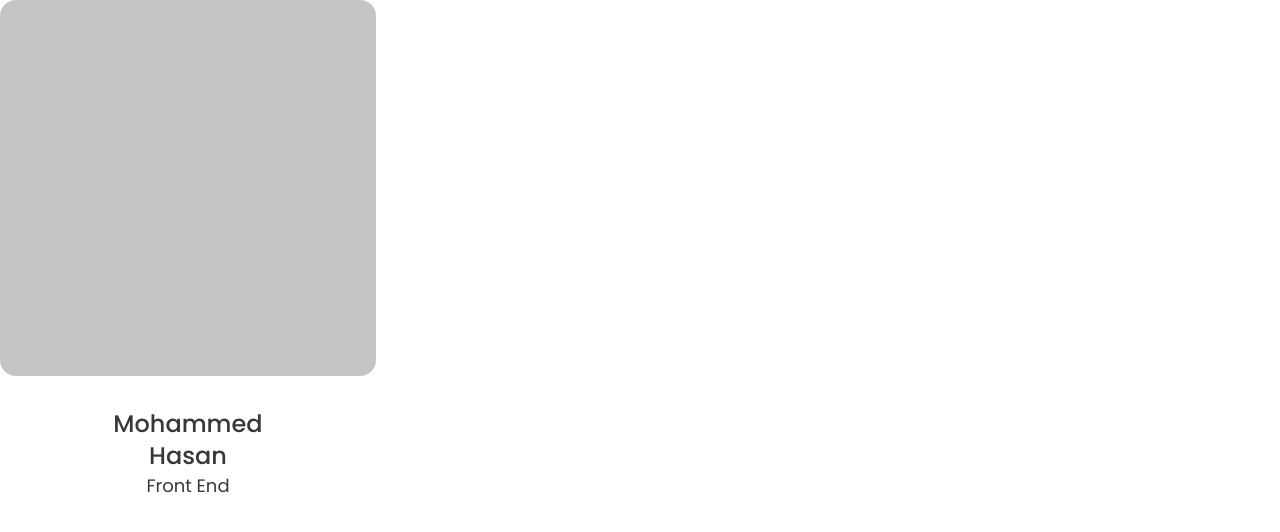
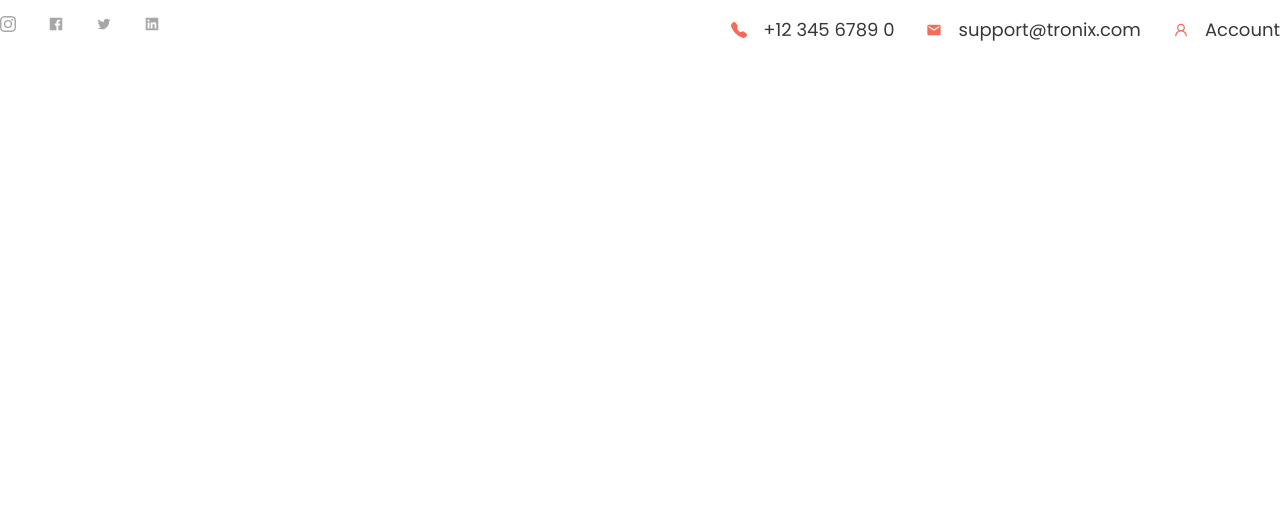
Before and after one commit to thehasandev/e_commerce_tronix, a React (Vite) app: page / in a window 1280 px wide. Shown: the top 532 px of the page. Built offline with nearby package versions, Linux system fonts and the light colour scheme.

Commit message:
navbar-top

```diff
--- a/src/App.jsx
+++ b/src/App.jsx
@@ -18,20 +18,12 @@ import Feature from './components/Feature'
 import Test from "./assets/team1.png"
 import Choosing from './components/Choosing'
 import Team from './components/Team'
+import Navbar from './components/Navbar'
 function App() {
   return (
     <div className=''>
       <Container>
-
-
-          <Flex className="flex-wrap gap-x-2">
-             <Team src={Test} name="Mohammed Hasan" title="Front End"/>
-             <Team/>
-             <Team/>
-          </Flex>
-
-
-
+        <Navbar/>
       </Container>
     </div>
   )
--- /dev/null
+++ b/src/components/Navbar.jsx
@@ -0,0 +1,35 @@
+import React from 'react'
+import Section from './Section'
+import Flex from './Flex'
+
+import {BsInstagram,BsFillTelephoneFill} from "react-icons/bs"
+import {MdEmail} from "react-icons/md"
+import {AiFillLinkedin,AiOutlineTwitter,AiFillFacebook,AiOutlineUser} from "react-icons/ai"
+import Contact from './Contact'
+
+function Navbar() {
+  return (
+    <>
+        <Section>
+            <Flex className="justify-between py-4">
+                <Flex className='w-2/12 text-gray gap-x-8 '>
+                    <BsInstagram/>
+                    <AiFillFacebook/>
+                    <AiOutlineTwitter/>
+                    <AiFillLinkedin/>
+                </Flex>
+
+                <Flex className='w-6/12 justify-end gap-x-8'>
+                    <Contact icon={<BsFillTelephoneFill/>} text="+12 345 6789 0"/>
+                    <Contact icon={<MdEmail/>} text="support@tronix.com"/>
+                    <Contact icon={<AiOutlineUser/>} text="Account"/>
+
+                </Flex>
+            </Flex>
+
+        </Section>
+    </>
+  )
+}
+
+export default Navbar
```
